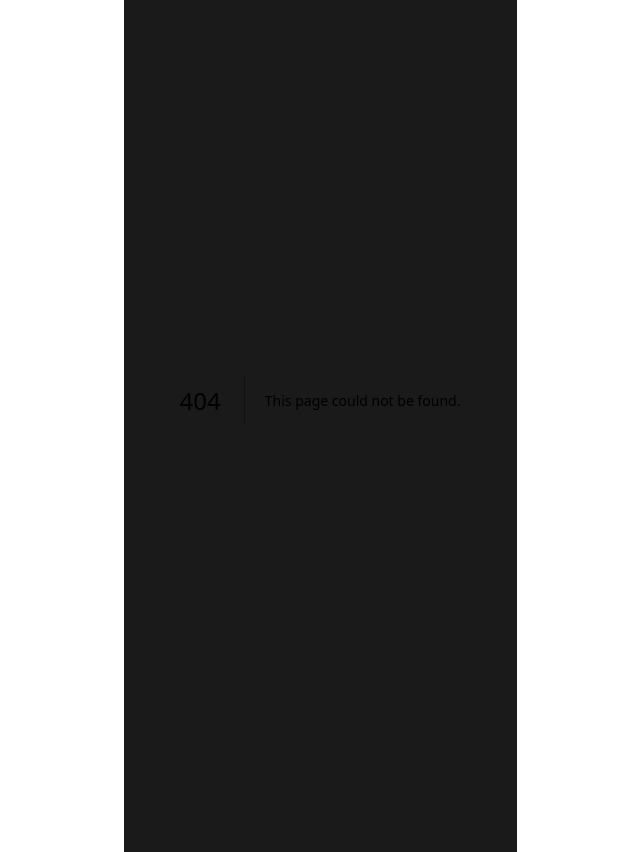
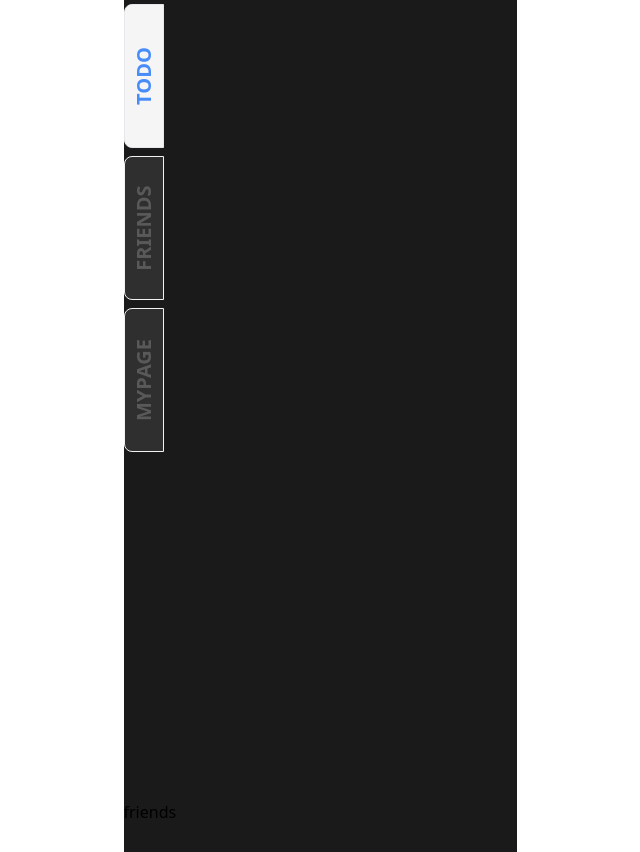
Before and after one commit to shinheylynn/yeolssimi, a Next.js app: page /friends in a window 1280 px wide. Before the commit this address had no page. Shown: the whole page, without its empty margins (320-960 px from the left). Built offline with nearby package versions, Linux system fonts and the light colour scheme.

Commit message:
:lipstick: Add: Nav 추가

```diff
--- /dev/null
+++ b/src/components/Nav/Navigation.js
@@ -0,0 +1,28 @@
+import Link from "next/link";
+
+function Navigation() {
+	return (
+		<nav className="font-semibold w-10 h-screen text-xl flex flex-col items-start gap-28 pt-32 p-5 text-grey">
+			<Link
+				href="/todoList"
+				className="flex justify-center items-center w-36 h-10 -rotate-90 origin-left bg-bggrey border border-blue-700 text-blue rounded-t-lg"
+			>
+				TODO
+			</Link>
+			<Link
+				href="/friends"
+				className="flex justify-center items-center w-36 h-10 -rotate-90 origin-left bg-darkgrey border border-white text-grey rounded-t-lg"
+			>
+				FRIENDS
+			</Link>
+			<Link
+				href="/mypage"
+				className="flex justify-center items-center w-36 h-10 -rotate-90 origin-left bg-darkgrey border border-white text-grey rounded-t-lg"
+			>
+				MYPAGE
+			</Link>
+		</nav>
+	);
+}
+
+export default Navigation;
--- a/src/pages/_app.js
+++ b/src/pages/_app.js
@@ -1,12 +1,19 @@
 import Head from "next/head";
+import { useRouter } from "next/router";
+import Navigation from "../components/Nav/Navigation";
+
 import "@/styles/globals.css";
 
 export default function App({ Component, pageProps }) {
+	const router = useRouter();
+	const showNavigation = router.pathname !== "/login";
+
 	return (
 		<>
 			<Head>
 				<title>YeolSsiMi</title>
 			</Head>
+			{showNavigation && <Navigation />}
 			<Component {...pageProps} />
 		</>
 	);
--- /dev/null
+++ b/src/pages/friends/index.js
@@ -0,0 +1,9 @@
+function Friends() {
+	return (
+		<div>
+			<div>friends</div>
+		</div>
+	);
+}
+
+export default Friends;
--- a/tailwind.config.js
+++ b/tailwind.config.js
@@ -16,10 +16,16 @@ module.exports = {
 			width: {
 				iphone15pro: "393px",
 			},
+			spacing: {
+				72: "18rem",
+			},
 			colors: {
+				bggrey: "#F5F5F5",
 				darkgrey: "#1a1a1a",
 				grey: "#595959",
 				lightgrey: "#d9d9d9",
+				darkgrey: "#2F2F2F",
+				blue: "#488CFA",
 				lightblue: "#afc7ee",
 				white: "#F2F2F1",
 			},
```
